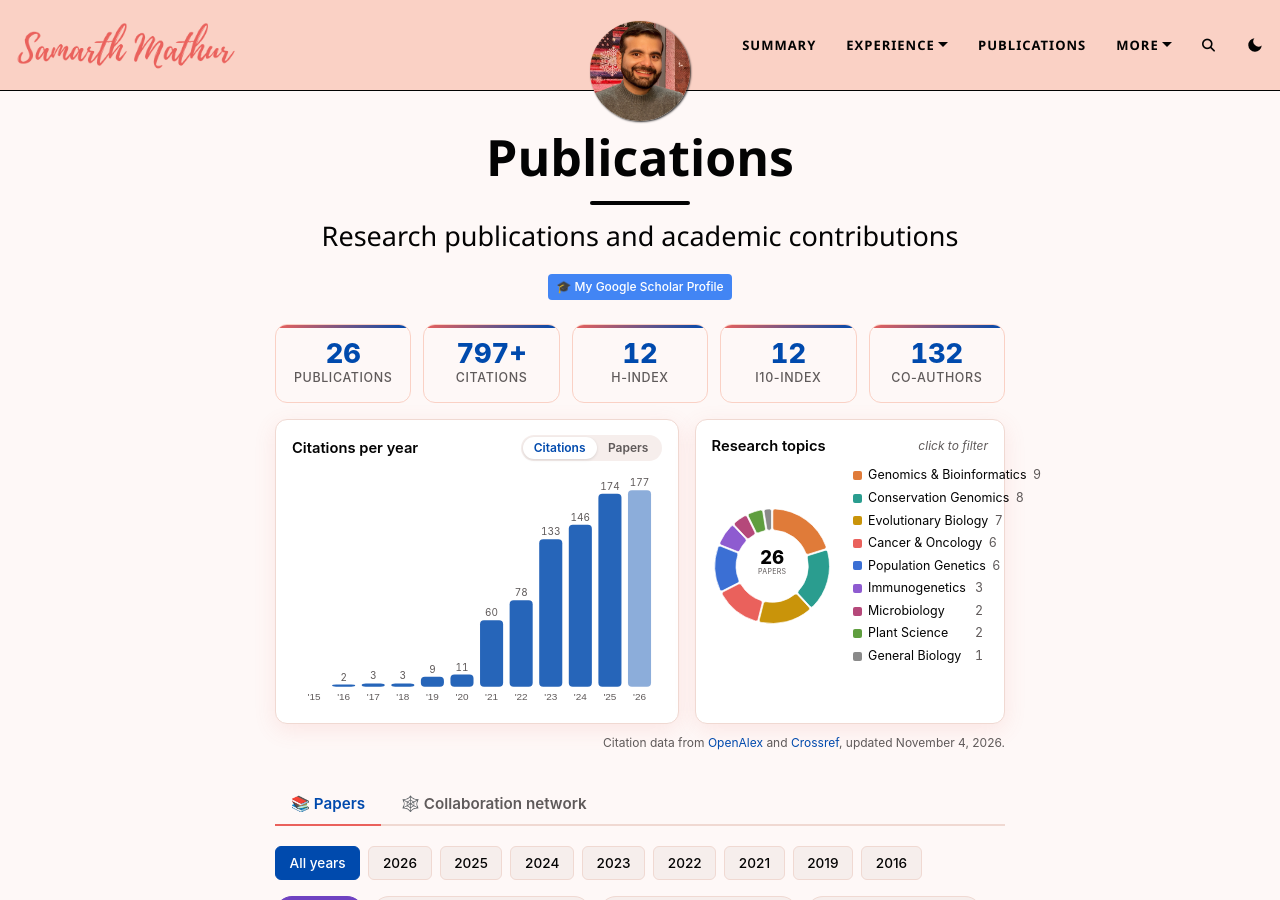
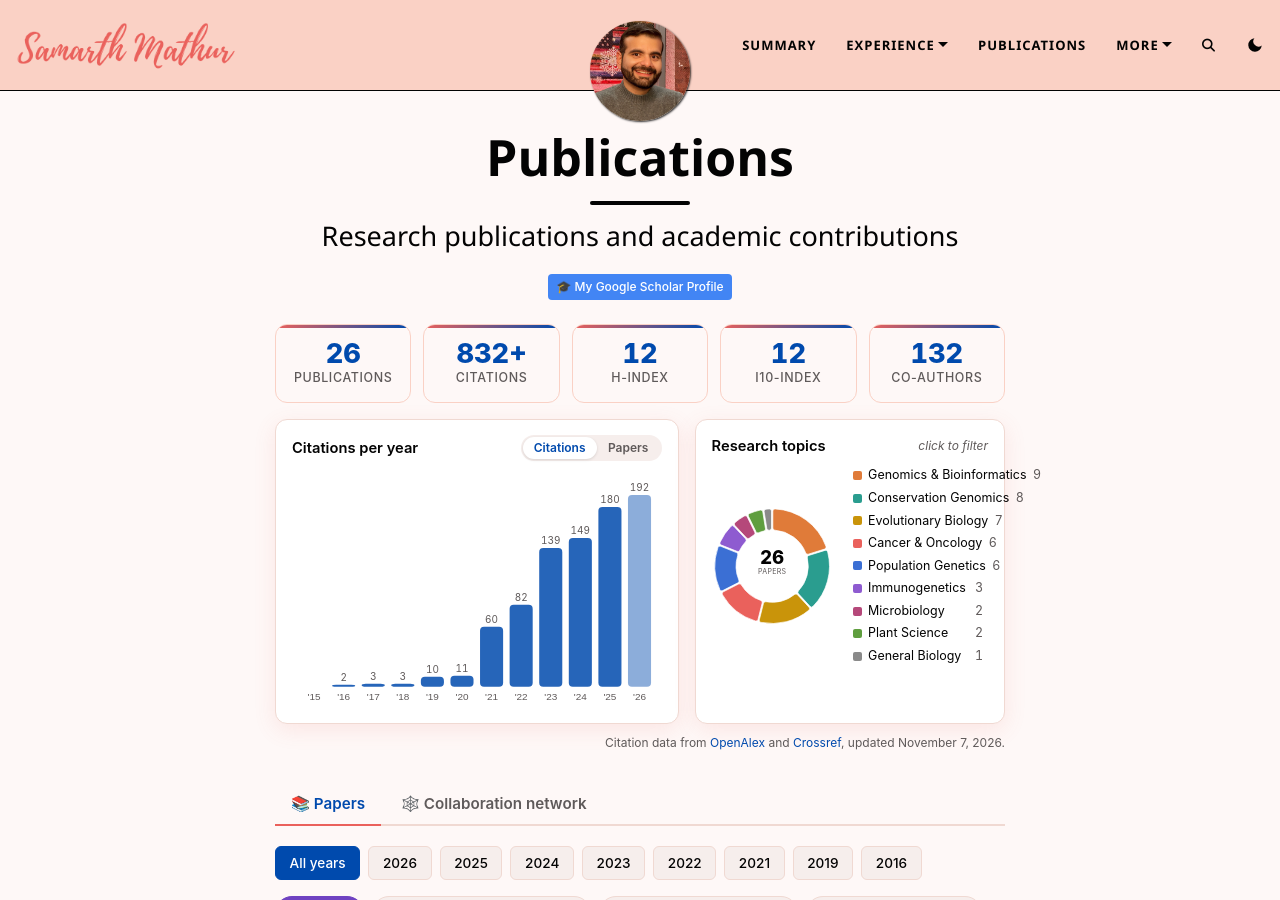
Before and after one commit to samarth8392/samarth8392.github.io, a Jekyll site: the page built from pubs.md, in a window 1280 px wide and 900 px high. Built offline with Jekyll 4.4.1, drawn with Linux system fonts in a browser that asks for light colours; comment, search, counter and statistics services are not loaded; some of the changed text lies outside the part shown.

Commit message:
chore: update publication data from Crossref/OpenAlex

```diff
--- a/_data/metrics.json
+++ b/_data/metrics.json
@@ -1,5 +1,5 @@
 {
-  "citations": 797,
+  "citations": 832,
   "h_index": 12,
   "i10_index": 12,
   "citations_by_year": [
@@ -21,7 +21,7 @@
     },
     {
       "year": 2019,
-      "citations": 9
+      "citations": 10
     },
     {
       "year": 2020,
@@ -33,24 +33,24 @@
     },
     {
       "year": 2022,
-      "citations": 78
+      "citations": 82
     },
     {
       "year": 2023,
-      "citations": 133
+      "citations": 139
     },
     {
       "year": 2024,
-      "citations": 146
+      "citations": 149
     },
     {
       "year": 2025,
-      "citations": 174
+      "citations": 180
     },
     {
       "year": 2026,
-      "citations": 177
+      "citations": 192
     }
   ],
-  "updated": "2026-11-04"
+  "updated": "2026-11-07"
 }
```
Also changed, not shown: _data/publications.json.
